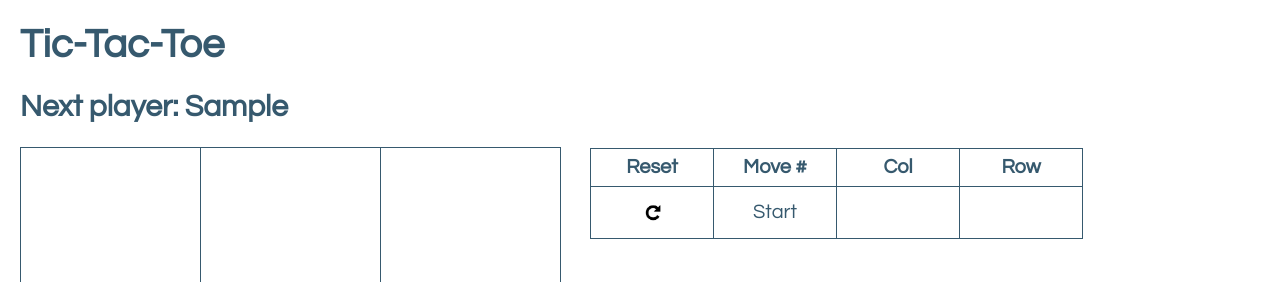
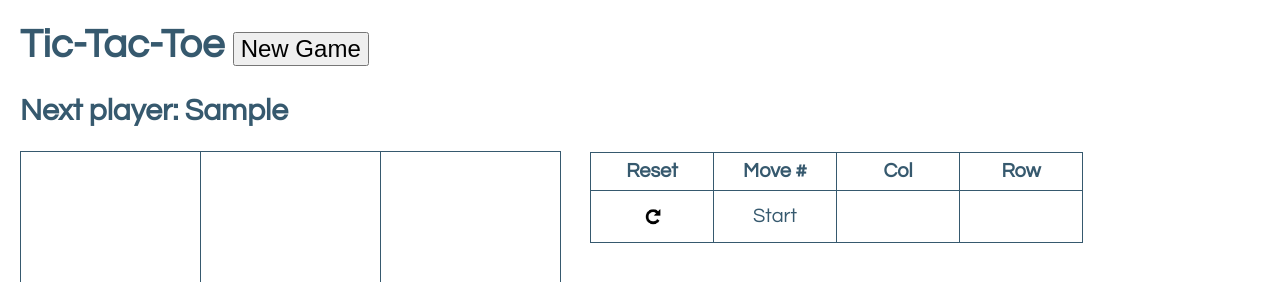
Before and after one commit to ben2d2/tic-tac-tut, a React app: page / in a window 1280 px wide. Both pictures are taken after typing "Sample", "Sample" into the empty fields and a click on the input "Start a Game". Shown: the top 282 px of the page. Built offline with nearby package versions, Linux system fonts and the light colour scheme.

Commit message:
Add refresh New Game button

```diff
--- a/src/components/game.js
+++ b/src/components/game.js
@@ -37,6 +37,10 @@ class Game extends React.Component {
     )
 
     return { col: col, row: row }
+  }
+
+  refreshPage(){
+    window.location.reload();
   }
 
   handleClick(i) {
@@ -82,7 +86,7 @@ class Game extends React.Component {
     }
     return (
       <div>
-        <h1>Tic-Tac-Toe</h1>
+        <h1>Tic-Tac-Toe <button type="button" onClick={ this.refreshPage }>New Game</button></h1>
         <h2>{status}</h2>
         <div className="game">
           <div className="game-board">
--- a/src/index.css
+++ b/src/index.css
@@ -62,6 +62,10 @@ ol, ul {
   max-width: 25px;
 }
 
+button {
+  font-size: 24px;
+}
+
 table {
   border-collapse: collapse;
 }
```
